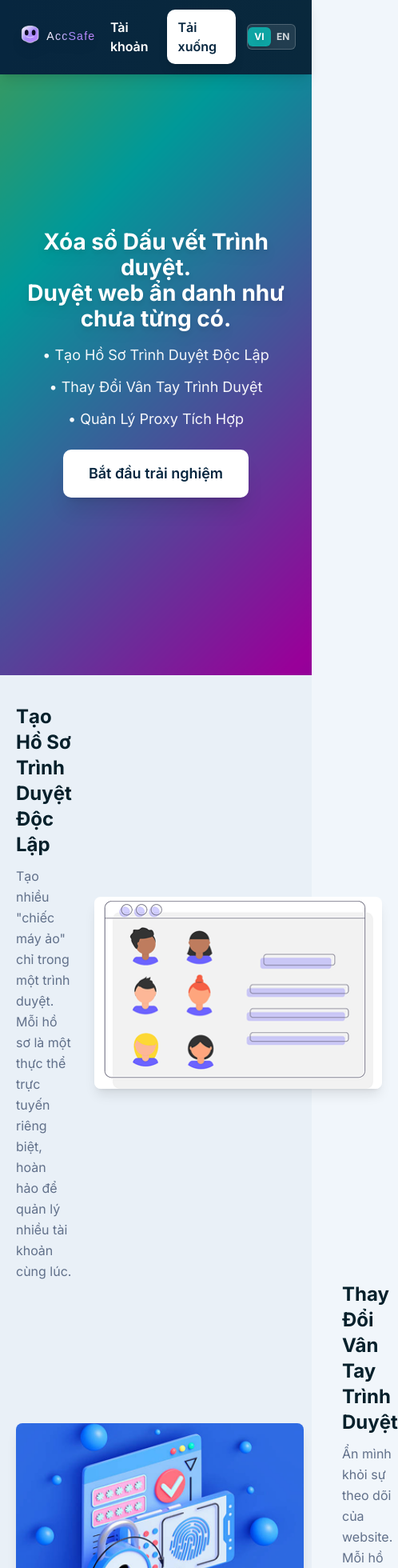
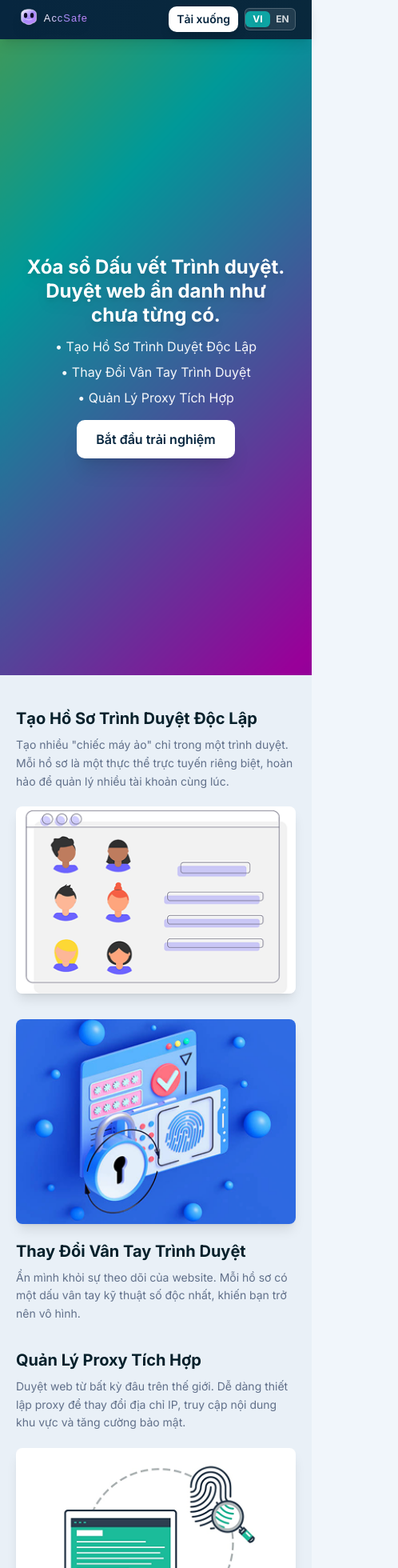
Before and after one commit to son442005/Accsafe-page, a React (Vite) app: page / in a window 390 px wide. Shown: the top 1960 px of the page at 80% size, 498 px wide, since content can reach past the window. Built offline with nearby package versions, Linux system fonts and the light colour scheme.

Commit message:
update-res

```diff
--- a/src/components/Features.tsx
+++ b/src/components/Features.tsx
@@ -17,39 +17,34 @@ const Features = () => {
   const { t } = useI18n();
 
   return (
-    <section className="bg-[#e9f0f7] py-9">
-      <div className="container">
+    <section className="bg-[#e9f0f7] py-6 md:py-9">
+      <div className="container px-4 md:px-5">
         {features.map((feature, index) => {
           const isReverse = index % 2 === 1;
           return (
             <div
               key={feature.key}
-              className={`grid grid-cols-1 lg:grid-cols-2 gap-7 items-center py-6.5 ${
+              className={`grid grid-cols-1 lg:grid-cols-2 gap-5 md:gap-7 items-center py-4 md:py-6.5 ${
                 isReverse ? 'lg:flex-row-reverse' : ''
               }`}
-              style={
-                isReverse
-                  ? { gridTemplateColumns: '380px 1fr' }
-                  : { gridTemplateColumns: '1fr 380px' }
-              }
             >
               {!isReverse && (
-                <div className="space-y-2.5 opacity-0 animate-fade-in-up" style={{ animationDelay: `${index * 0.1}s`, animationFillMode: 'forwards' }}>
-                  <h3 className="m-0 mb-2.5 text-2xl font-bold">{t(`feat.${feature.key}.title`)}</h3>
-                  <p className="text-muted leading-relaxed">{t(`feat.${feature.key}.desc`)}</p>
+                <div className="space-y-2 md:space-y-2.5 opacity-0 animate-fade-in-up order-1" style={{ animationDelay: `${index * 0.1}s`, animationFillMode: 'forwards' }}>
+                  <h3 className="m-0 mb-2 md:mb-2.5 text-xl md:text-2xl font-bold">{t(`feat.${feature.key}.title`)}</h3>
+                  <p className="text-muted leading-relaxed text-sm md:text-base">{t(`feat.${feature.key}.desc`)}</p>
                 </div>
               )}
-              <div className={`opacity-0 animate-fade-in-up ${isReverse ? 'lg:order-1' : ''}`} style={{ animationDelay: `${index * 0.1 + 0.1}s`, animationFillMode: 'forwards' }}>
+              <div className={`opacity-0 animate-fade-in-up ${isReverse ? 'lg:order-1 order-1' : 'order-2'} flex justify-center lg:justify-start`} style={{ animationDelay: `${index * 0.1 + 0.1}s`, animationFillMode: 'forwards' }}>
                 <img
                   src={feature.image}
                   alt={t(`feat.${feature.key}.title`)}
-                  className="w-full max-w-[360px] rounded-lg shadow-lg hover:scale-105 transition-transform duration-300"
+                  className="w-full max-w-full md:max-w-[360px] rounded-lg shadow-lg hover:scale-105 transition-transform duration-300"
                 />
               </div>
               {isReverse && (
-                <div className="space-y-2.5 opacity-0 animate-fade-in-up lg:order-2" style={{ animationDelay: `${index * 0.1}s`, animationFillMode: 'forwards' }}>
-                  <h3 className="m-0 mb-2.5 text-2xl font-bold">{t(`feat.${feature.key}.title`)}</h3>
-                  <p className="text-muted leading-relaxed">{t(`feat.${feature.key}.desc`)}</p>
+                <div className="space-y-2 md:space-y-2.5 opacity-0 animate-fade-in-up lg:order-2 order-2" style={{ animationDelay: `${index * 0.1}s`, animationFillMode: 'forwards' }}>
+                  <h3 className="m-0 mb-2 md:mb-2.5 text-xl md:text-2xl font-bold">{t(`feat.${feature.key}.title`)}</h3>
+                  <p className="text-muted leading-relaxed text-sm md:text-base">{t(`feat.${feature.key}.desc`)}</p>
                 </div>
               )}
             </div>
--- a/src/components/Footer.tsx
+++ b/src/components/Footer.tsx
@@ -4,11 +4,11 @@ const Footer = () => {
   const { t } = useI18n();
 
   return (
-    <footer className="bg-white text-[#233044] py-5.5">
-      <div className="container">
-        <div className="flex flex-col md:flex-row justify-between items-center gap-3">
-          <div>{t('footer.copy')}</div>
-          <div className="text-muted">{t('footer.socials')}</div>
+    <footer className="bg-white text-[#233044] py-4 md:py-5.5">
+      <div className="container px-4 md:px-5">
+        <div className="flex flex-col md:flex-row justify-between items-center gap-2 md:gap-3 text-center md:text-left">
+          <div className="text-sm md:text-base">{t('footer.copy')}</div>
+          <div className="text-muted text-xs md:text-sm">{t('footer.socials')}</div>
         </div>
       </div>
     </footer>
--- a/src/components/Header.tsx
+++ b/src/components/Header.tsx
@@ -18,17 +18,17 @@ const Header = () => {
   return (
     <header className="fixed top-0 left-0 right-0 w-full bg-gradient-to-r from-navy to-navy-dark backdrop-blur-sm border-b border-navy/50 z-[1200] shadow-lg">
       <div className="container">
-        <div className="flex items-center justify-between py-3">
+        <div className="flex items-center justify-between py-2 md:py-3">
           <a href="#" className="flex items-center hover:opacity-80 transition-opacity">
-            <img src={logoImage} alt="Accsafe" className="h-[44px] drop-shadow-lg" />
+            <img src={logoImage} alt="Accsafe" className="h-8 md:h-[44px] drop-shadow-lg" />
           </a>
-          <div className="flex items-center gap-3.5">
-            <a href="#" className="text-white no-underline hover:text-accent transition-colors font-semibold">
+          <div className="flex items-center gap-2 md:gap-3.5">
+            <a href="#" className="text-white no-underline hover:text-accent transition-colors font-semibold text-sm md:text-base hidden sm:inline-block">
               {t('top.account')}
             </a>
             <a
               href="#"
-              className="inline-block px-3.5 py-2.5 rounded-[10px] bg-white text-navy no-underline font-semibold hover:bg-white/90 hover:scale-105 transition-all duration-300 shadow-lg hover:shadow-xl"
+              className="inline-block px-2.5 md:px-3.5 py-1.5 md:py-2.5 rounded-[10px] bg-white text-navy no-underline font-semibold text-sm md:text-base hover:bg-white/90 hover:scale-105 transition-all duration-300 shadow-lg hover:shadow-xl"
             >
               {t('top.download')}
             </a>
@@ -39,7 +39,7 @@ const Header = () => {
               aria-label="Toggle language"
               onClick={handleLanguageToggle}
               onKeyDown={handleKeyDown}
-              className="relative inline-flex h-8 w-20 items-center rounded-md bg-white/10 border border-white/20 hover:border-white/30 transition-all duration-300 focus:outline-none focus:ring-2 focus:ring-accent focus:ring-offset-2 focus-visible:outline-none overflow-hidden shadow-sm"
+              className="relative inline-flex h-7 md:h-8 w-16 md:w-20 items-center rounded-md bg-white/10 border border-white/20 hover:border-white/30 transition-all duration-300 focus:outline-none focus:ring-2 focus:ring-accent focus:ring-offset-2 focus-visible:outline-none overflow-hidden shadow-sm"
             >
               <span
                 className={`absolute left-0 w-1/2 flex items-center justify-center text-xs font-bold transition-all duration-300 z-10 ${language === 'vi' ? 'text-white drop-shadow-md' : 'text-white/80'
@@ -54,7 +54,7 @@ const Header = () => {
                 EN
               </span>
               <span
-                className={`absolute h-6 w-1/2 transform rounded-md bg-accent shadow-lg transition-transform duration-300 ease-in-out z-0 ${language === 'en' ? 'translate-x-10' : 'translate-x-0'
+                className={`absolute h-5 md:h-6 w-1/2 transform rounded-md bg-accent shadow-lg transition-transform duration-300 ease-in-out z-0 ${language === 'en' ? 'translate-x-8 md:translate-x-10' : 'translate-x-0'
                   }`}
               />
             </button>
--- a/src/components/Hero.tsx
+++ b/src/components/Hero.tsx
@@ -4,30 +4,30 @@ const Hero = () => {
   const { t } = useI18n();
 
   return (
-    <section className="animate-rgb-gradient text-white h-screen flex items-center pt-16 relative overflow-hidden">
+    <section className="animate-rgb-gradient text-white min-h-screen flex items-center pt-20 md:pt-16 pb-8 md:pb-0 relative overflow-hidden">
       <div className="absolute inset-0 bg-black/40 backdrop-blur-sm"></div>
-      <div className="container relative z-10">
-        <div className="flex flex-col items-center text-center space-y-6">
-          <div className="space-y-4 animate-fade-in-up max-w-3xl">
+      <div className="container relative z-10 px-4 md:px-5">
+        <div className="flex flex-col items-center text-center space-y-4 md:space-y-6">
+          <div className="space-y-3 md:space-y-4 animate-fade-in-up max-w-3xl w-full">
             <h1
-              className="text-[28px] md:text-4xl leading-[1.15] font-bold mb-4 text-white drop-shadow-lg"
+              className="text-2xl sm:text-3xl md:text-4xl lg:text-5xl leading-tight md:leading-[1.15] font-bold mb-3 md:mb-4 text-white drop-shadow-lg px-2"
               dangerouslySetInnerHTML={{ __html: t('hero.title') }}
             />
-            <ul className="list-none p-0 m-0 mb-6 text-white/95 space-y-3 flex flex-col items-center">
-              <li className="opacity-0 animate-fade-in-up font-medium text-lg" style={{ animationDelay: '0.1s', animationFillMode: 'forwards' }}>
+            <ul className="list-none p-0 m-0 mb-4 md:mb-6 text-white/95 space-y-2 md:space-y-3 flex flex-col items-center">
+              <li className="opacity-0 animate-fade-in-up font-medium text-base sm:text-lg md:text-xl px-4" style={{ animationDelay: '0.1s', animationFillMode: 'forwards' }}>
                 {t('hero.b1')}
               </li>
-              <li className="opacity-0 animate-fade-in-up font-medium text-lg" style={{ animationDelay: '0.2s', animationFillMode: 'forwards' }}>
+              <li className="opacity-0 animate-fade-in-up font-medium text-base sm:text-lg md:text-xl px-4" style={{ animationDelay: '0.2s', animationFillMode: 'forwards' }}>
                 {t('hero.b2')}
               </li>
-              <li className="opacity-0 animate-fade-in-up font-medium text-lg" style={{ animationDelay: '0.3s', animationFillMode: 'forwards' }}>
+              <li className="opacity-0 animate-fade-in-up font-medium text-base sm:text-lg md:text-xl px-4" style={{ animationDelay: '0.3s', animationFillMode: 'forwards' }}>
                 {t('hero.b3')}
               </li>
             </ul>
           </div>
           <a
             href="#"
-            className="inline-block px-8 py-4 rounded-[10px] bg-white text-navy no-underline font-semibold text-lg hover:bg-white/90 hover:scale-105 transition-all duration-300 shadow-xl hover:shadow-2xl opacity-0 animate-fade-in-up"
+            className="inline-block px-6 md:px-8 py-3 md:py-4 rounded-[10px] bg-white text-navy no-underline font-semibold text-base md:text-lg hover:bg-white/90 hover:scale-105 transition-all duration-300 shadow-xl hover:shadow-2xl opacity-0 animate-fade-in-up"
             style={{ animationDelay: '0.5s', animationFillMode: 'forwards' }}
           >
             {t('hero.cta')}
--- a/src/index.css
+++ b/src/index.css
@@ -152,5 +152,5 @@
 }
 
 .animate-rgb-text {
-  animation: rgb-text 0.01s ease infinite;
+  animation: rgb-text 0.1s ease infinite;
 }
```
Also changed, not shown: src/components/HowTo.tsx (+10 -10 lines), src/components/MultiFeatures.tsx (+8 -8 lines), src/components/ProxyBlock.tsx (+13 -13 lines), src/components/WhyChoose.tsx (+7 -7 lines).
